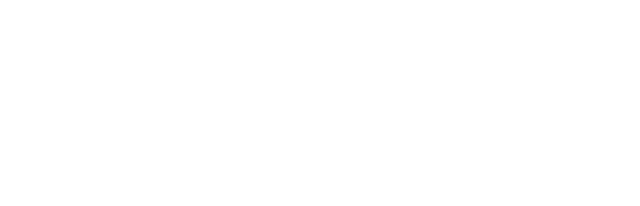
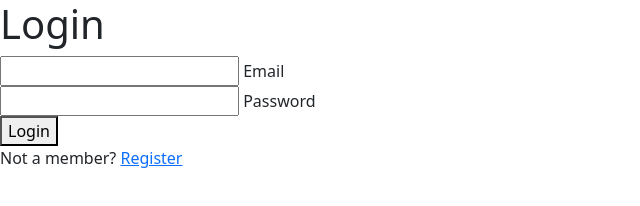
Before and after one commit to hacktiv8-post/hacktiv8-post, a plain HTML site: page client/index.html in a window 1280 px wide. Shown: the whole page, without its empty margins (0-640 px from the left). Drawn offline with nearby package versions, Linux system fonts and the light colour scheme.

Commit message:
login form

```diff
--- a/client/index.html
+++ b/client/index.html
@@ -19,6 +19,25 @@
 
 
     <!-- Login (email password)-->
+    <div id="login-area">
+      <div class="center">
+          <h1>Login</h1>
+          <form>
+              <div class="txt_field">
+                  <input type="email" id="login-email" required>
+                  <label for="login-email">Email</label>
+              </div>
+              <div class="txt_field">
+                  <input type="password" id="login-password" required>
+                  <label for="login-password">Password</label>
+              </div>
+              <button type="submit" id="btn-login">Login</button>
+              <div class="register-link">
+                  Not a member? <a id="btn-register-inlogin" href="#">Register</a>
+              </div>
+          </form>
+      </div>
+  </div>
 
 
     <!-- Register (firstName, lastName, email, password)-->
```
